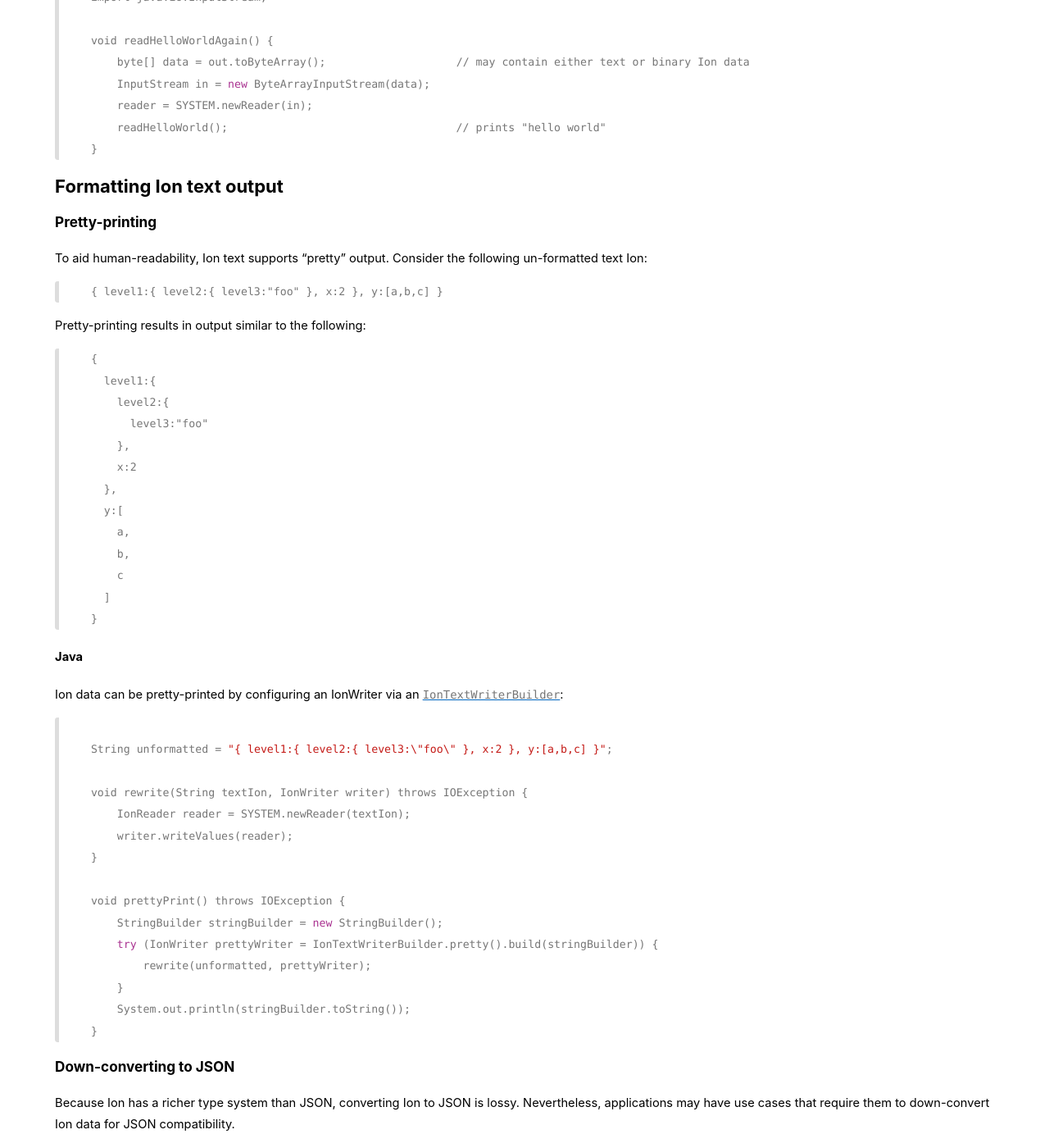
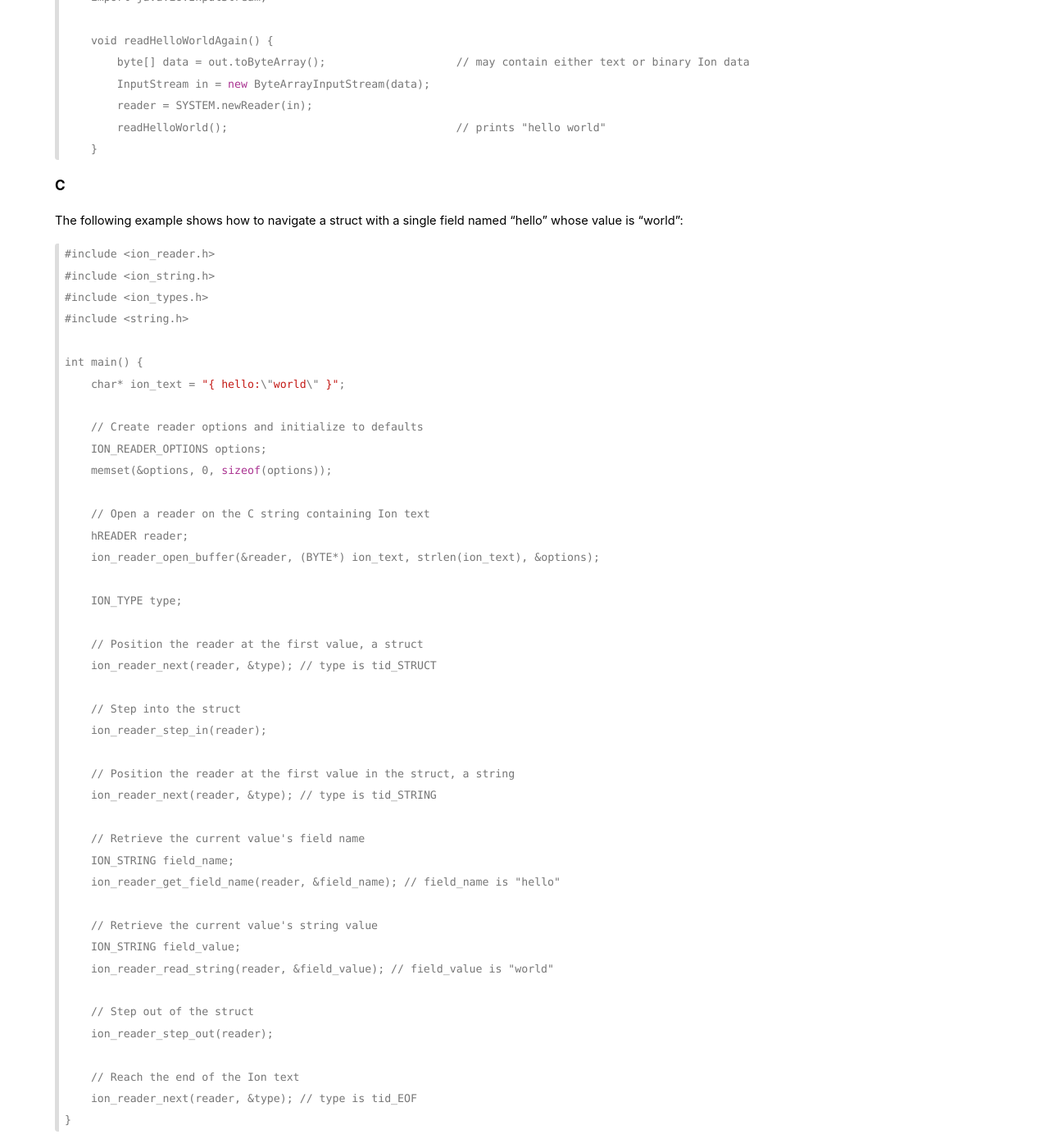
Before and after one commit to amazon-ion/ion-docs, a Jekyll site: the page built from cookbook.md, in a window 1280 px wide and 1400 px high, scrolled down 2298 px. Shown: the whole window at 82% size. Built offline with Jekyll 4.4.1, drawn with Linux system fonts in a browser that asks for light colours.

Commit message:
Adding C cookbook entry for reading values from C strings

````diff
--- a/cookbook.md
+++ b/cookbook.md
@@ -150,6 +150,54 @@ given format.
         reader = SYSTEM.newReader(in);
         readHelloWorld();                                   // prints "hello world"
     }
+```
+
+### C
+
+The following example shows how to navigate a struct with a single field named "hello" whose value is "world":
+
+```c
+#include <ion_reader.h>
+#include <ion_string.h>
+#include <ion_types.h>
+#include <string.h>
+
+int main() {
+    char* ion_text = "{ hello:\"world\" }";
+
+    // Create reader options and initialize to defaults
+    ION_READER_OPTIONS options;
+    memset(&options, 0, sizeof(options));
+
+    // Open a reader on the C string containing Ion text
+    hREADER reader;
+    ion_reader_open_buffer(&reader, (BYTE*) ion_text, strlen(ion_text), &options);
+
+    ION_TYPE type;
+
+    // Position the reader at the first value, a struct
+    ion_reader_next(reader, &type); // type is tid_STRUCT
+
+    // Step into the struct
+    ion_reader_step_in(reader);
+
+    // Position the reader at the first value in the struct, a string
+    ion_reader_next(reader, &type); // type is tid_STRING
+
+    // Retrieve the current value's field name
+    ION_STRING field_name;
+    ion_reader_get_field_name(reader, &field_name); // field_name is "hello"
+
+    // Retrieve the current value's string value
+    ION_STRING field_value;
+    ion_reader_read_string(reader, &field_value); // field_value is "world"
+
+    // Step out of the struct
+    ion_reader_step_out(reader);
+
+    // Reach the end of the Ion text
+    ion_reader_next(reader, &type); // type is tid_EOF
+}
 ```
 
 ## Formatting Ion text output
````
